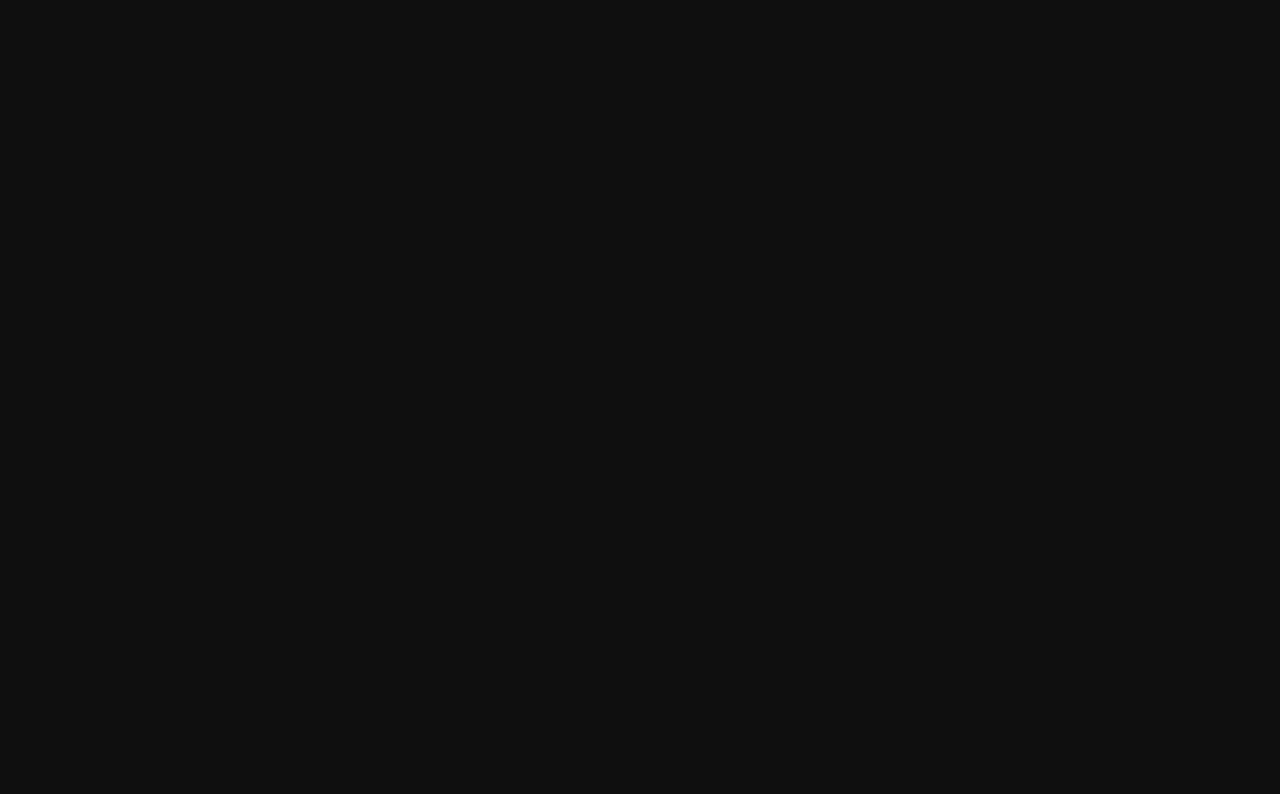
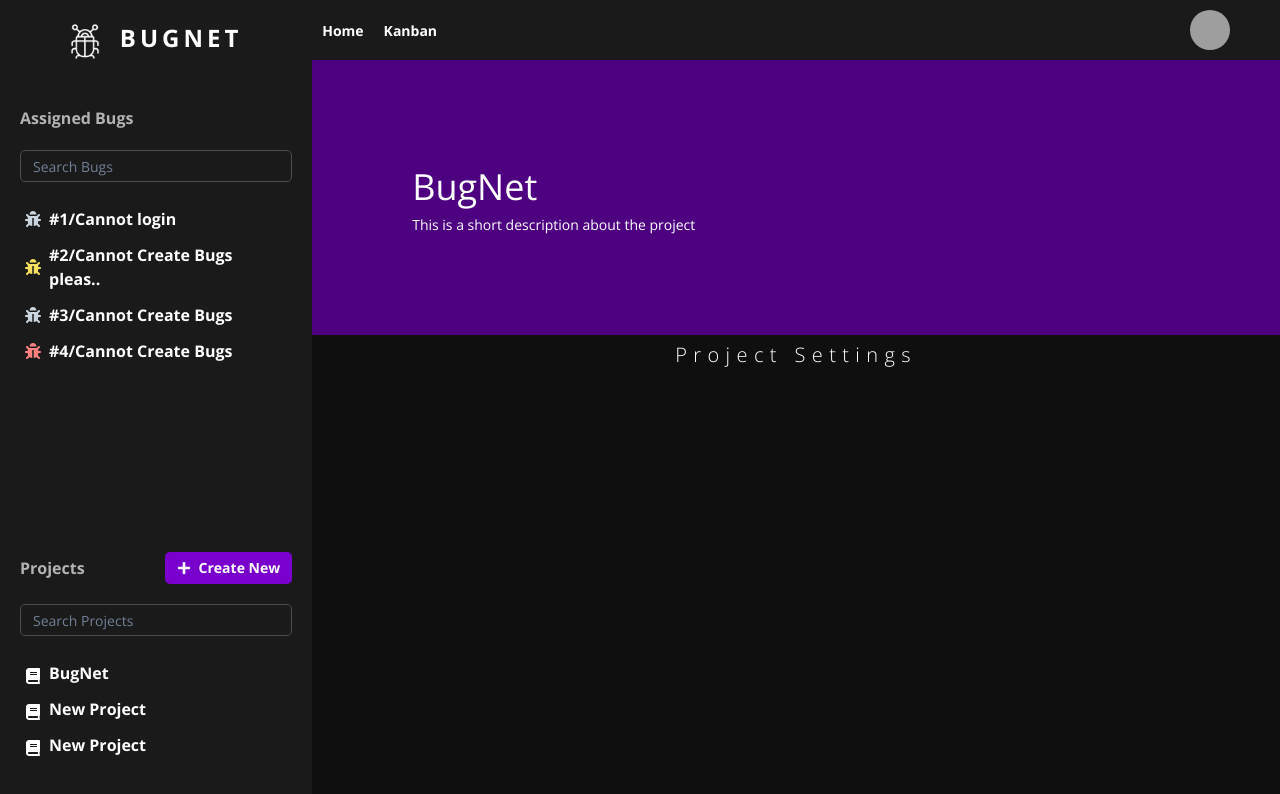
Before and after one commit to Dovakiin0/BugNet, a React (Vite) app in the folder client/: page /project/1 in a window 1280 px wide. Before the commit this address had no page. Shown: the top 794 px of the page. Built offline with nearby package versions, Linux system fonts and the light colour scheme; grey boxes are pictures that could not be loaded.

Commit message:
project page started

```diff
--- a/client/src/App.tsx
+++ b/client/src/App.tsx
@@ -1,5 +1,5 @@
 import React from "react";
-import { Routes, Route } from "react-router-dom";
+import { Routes, Route, Navigate } from "react-router-dom";
 
 const Layout = React.lazy(() => import("./partials/Layouts"));
 
@@ -14,11 +14,12 @@ function App() {
     <Routes>
       <Route path="/" element={<Layout />}>
         <Route path="/" element={<Home />} />
-        <Route path="/projects" element={<Project />} />
+        <Route path="/project/:id" element={<Project />} />
         <Route path="/bugs" element={<Bugs />} />
         <Route path="/bugs/create" element={<CreateBugs />} />
         <Route path="/kanban" element={<Kanban />} />
       </Route>
+      <Route path="*" element={<Navigate to="/" replace />} />
     </Routes>
   );
 }
--- a/client/src/app/Project/components/ProjectModal.tsx
+++ b/client/src/app/Project/components/ProjectModal.tsx
@@ -1,6 +1,5 @@
 import { Button, Flex } from "@chakra-ui/react";
 import { Form, Formik } from "formik";
-import { useState } from "react";
 import FullModal from "../../../components/FullModal";
 import * as Yup from "yup";
 import TextField from "../../../components/Forms/TextField";
--- a/client/src/app/Project/index.tsx
+++ b/client/src/app/Project/index.tsx
@@ -1,9 +1,25 @@
-import React from "react";
+import { Box, Flex, Text } from "@chakra-ui/react";
 
 type Props = {};
 
 function Project({}: Props) {
-  return <div>Project</div>;
+  return (
+    <Flex flexDir="column">
+      <Box bg="brand.800" backdropFilter="auto" backdropBlur="10px">
+        <Flex margin="100px" flexDir={"column"}>
+          <Text fontSize={"4xl"}>BugNet</Text>
+          <Text fontSize={"sm"}>
+            This is a short description about the project
+          </Text>
+        </Flex>
+      </Box>
+      <Flex flexDir="column" align="center" margin="5px">
+        <Text fontSize={"xl"} fontWeight="light" letterSpacing={"0.4rem"}>
+          Project Settings
+        </Text>
+      </Flex>
+    </Flex>
+  );
 }
 
 export default Project;
```
